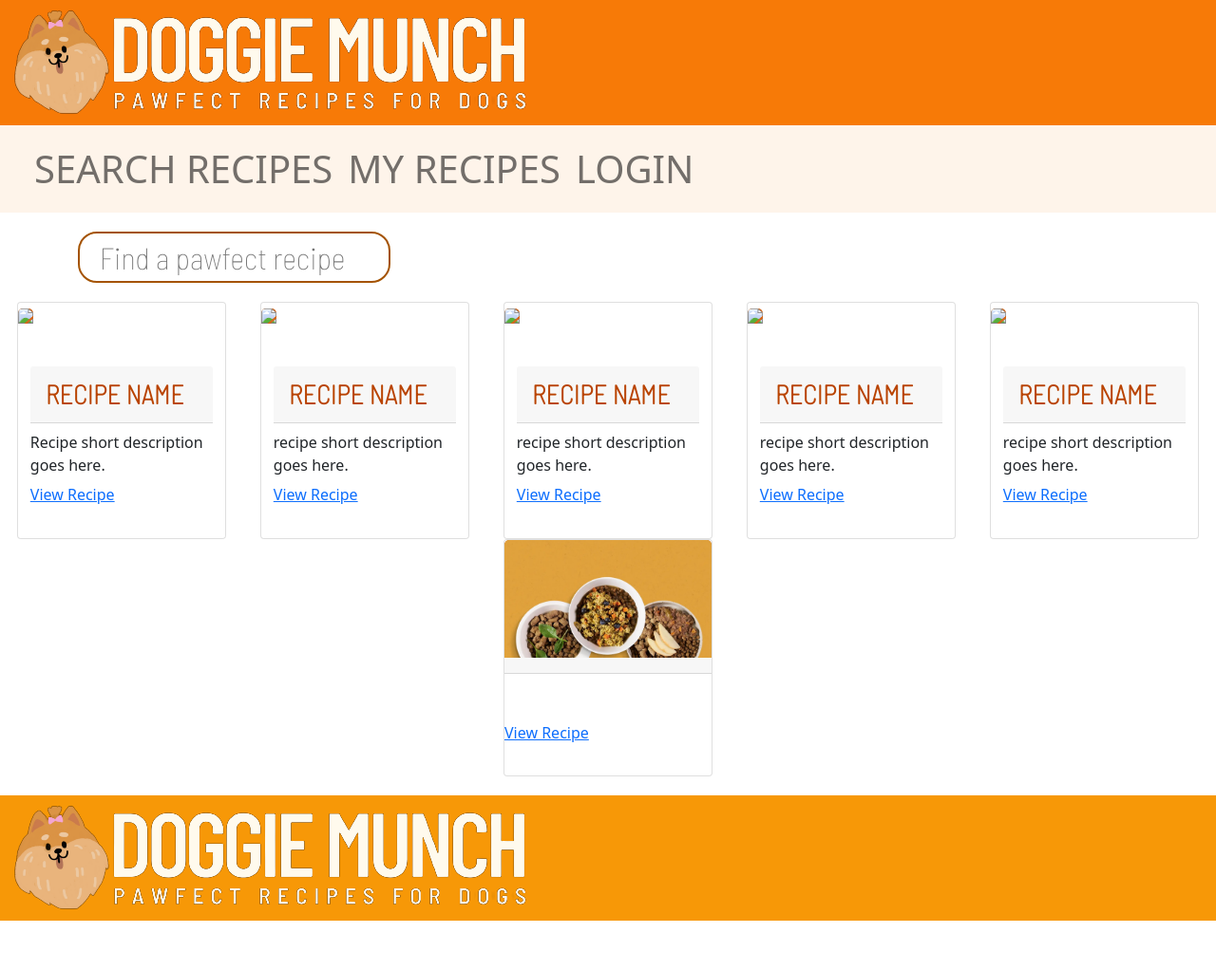
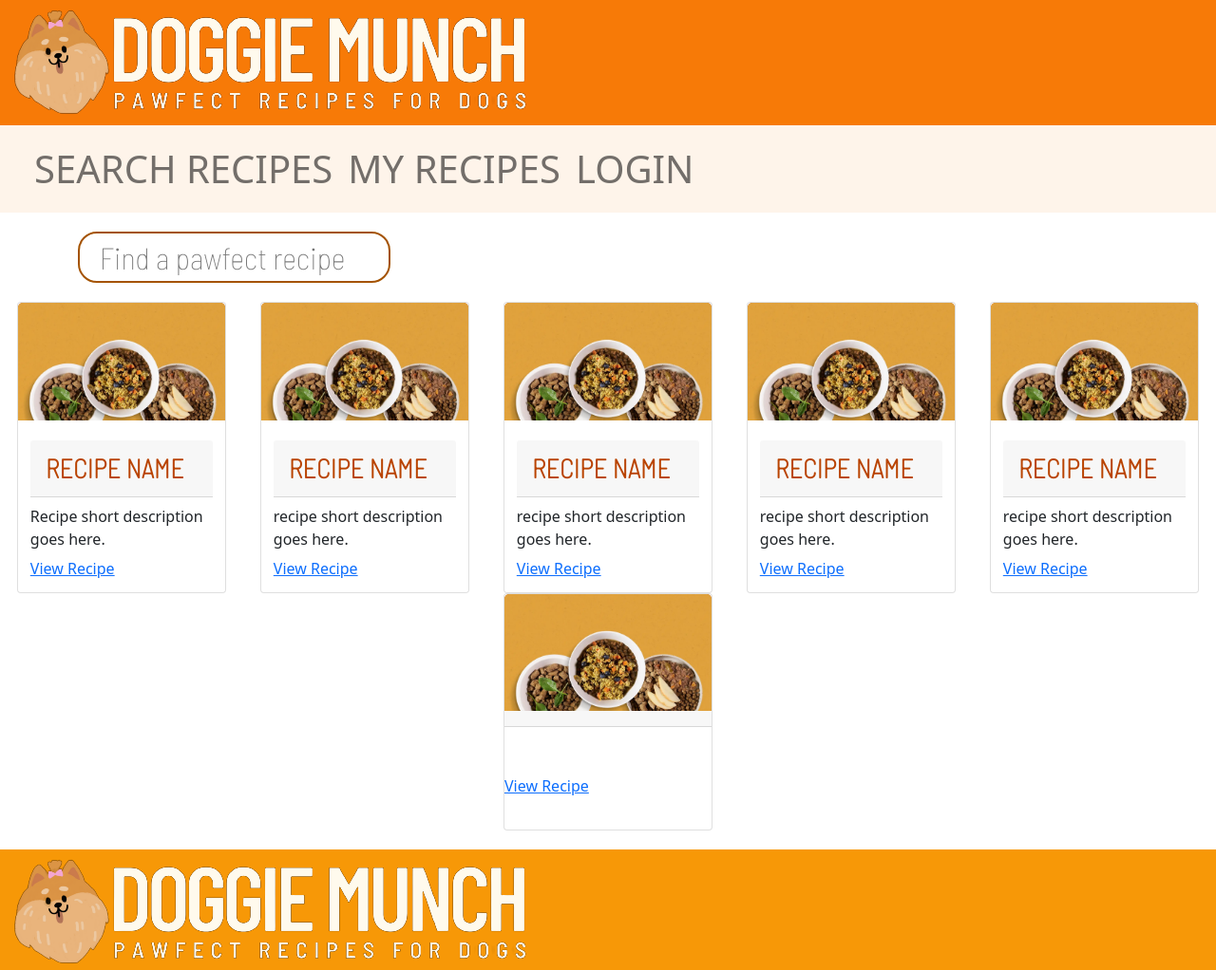
Before and after one commit to emilsangil/doggie-munch, a plain HTML site: page recipe.html in a window 1280 px wide. Shown: the whole page at 95% size. Before the commit the page ends 970 px from the top, so only its background shows below. Drawn offline with nearby package versions, Linux system fonts and the light colour scheme; the site is published under a folder, as on GitHub Pages, so addresses that start at the root find nothing.

Commit message:
fixed image

```diff
--- a/recipe.html
+++ b/recipe.html
@@ -61,7 +61,7 @@
         <main id="card-wrap">
             <div class="card-container" id="card-container">
                 <div class="card featured" id="card">
-                    <div class="" ><img src="/images/recipes.jpg"></div>
+                    <div class="box" ><img src="images/recipes.jpg"></div>
                     <div class="card-content" id="1">
                         <span class="card-header" id="recipe-name">Recipe name</span>
                         <span class="card-desc" id="recipe-desc">Recipe short description goes here.</span>
@@ -69,7 +69,7 @@
                     </div>
                 </div>
                 <div class="card" id="card">
-                    <div class=""><img src="/images/recipes.jpg"></div>
+                    <div class=""><img src="images/recipes.jpg"></div>
                     <div class="card-content" id="2" >
                         <span class="card-header" id="recipe-name">recipe name</span>
                         <span class="card-desc" id="recipe-desc">recipe short description goes here.</span>
@@ -77,7 +77,7 @@
                     </div>
                 </div>
                 <div class="card" id="card">
-                    <div class=""><img src="/images/recipes.jpg"></div>
+                    <div class="box"><img src="images/recipes.jpg"></div>
                     <div class="card-content" id="3">
                         <span class="card-header" id="recipe-name">recipe name</span>
                         <span class="card-desc" id="recipe-desc">recipe short description goes here.</span>
@@ -85,7 +85,7 @@
                     </div>
                 </div>
                 <div class="card" id="card">
-                    <div class=""><img src="/images/recipes.jpg"></div>
+                    <div class="box"><img src="images/recipes.jpg"></div>
                     <div class="card-content" id="4">
                         <span class="card-header" id="recipe-name">recipe name</span>
                         <span class="card-desc" id="recipe-desc">recipe short description goes here.</span>
@@ -93,7 +93,7 @@
                     </div>
                 </div>
                 <div class="card" id="card">
-                    <div class="" ><img src="/images/recipes.jpg"></div>
+                    <div class="box" ><img src="images/recipes.jpg"></div>
                     <div class="card-content" id="5">
                         <span class="card-header" id="recipe-name">recipe name</span>
                         <span class="card-desc" id="recipe-desc">recipe short description goes here.</span>
```
